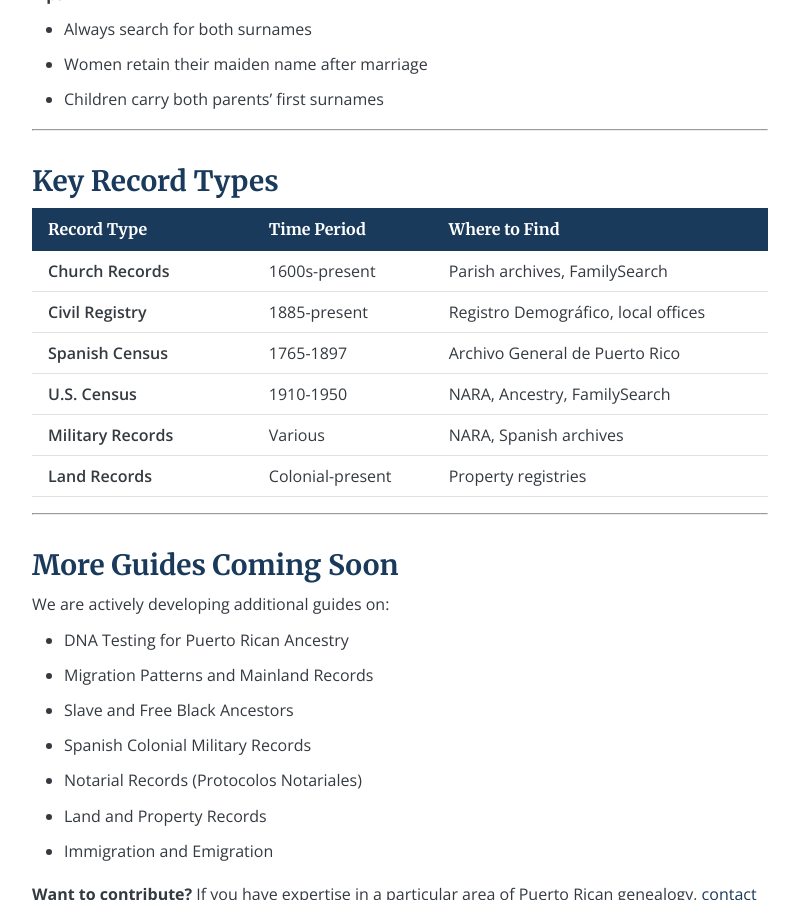
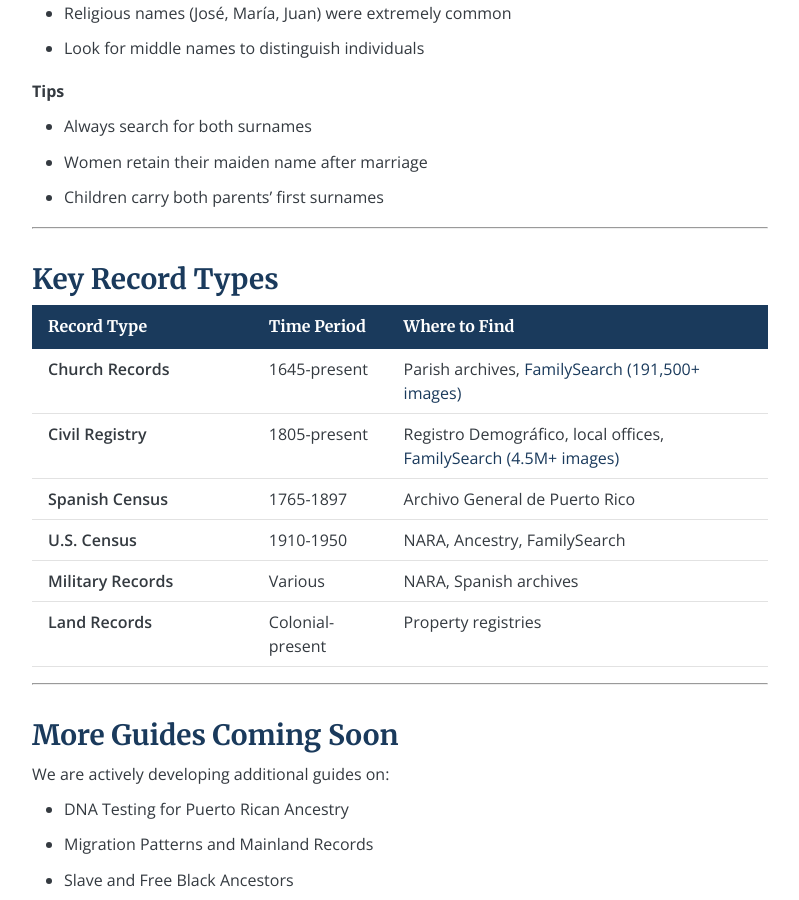
Before and after one commit to SylviaVargas/puertoricangenealogygroup, a Jekyll site: the page built from research-guides.md, in a window 1280 px wide and 900 px high, scrolled down 2173 px. Shown: the whole window, without its empty margins (240-1039 px from the left). Built offline with Jekyll 4.4.1, drawn with Linux system fonts in a browser that asks for light colours; some of the changed text lies outside the part shown.

Commit message:
Update resources.

```diff
--- a/research-guides.md
+++ b/research-guides.md
@@ -32,6 +32,7 @@
   <li><a href="#births">Birth Records (Nacimientos)</a></li>
   <li><a href="#marriages">Marriage Records (Matrimonios)</a></li>
   <li><a href="#deaths">Death Records (Defunciones)</a></li>
+  <li><a href="https://www.familysearch.org/en/search/collection/1682798" target="_blank" rel="noopener">Browse: Civil Registration, 1805–2002</a></li>
 </ul>
 </div>
 
@@ -41,8 +42,9 @@
 <ul>
   <li><a href="#parish">Understanding Parish Records</a></li>
   <li><a href="#baptisms">Baptismal Records</a></li>
-  <li><a href="#church-marriages">Marriage Records</a></li>
+  <li><a href="#church-marriages">Marriage Records</a> · <a href="https://www.familysearch.org/en/search/collection/1807092" target="_blank" rel="noopener">Browse on FamilySearch</a></li>
   <li><a href="#burials">Burial Records</a></li>
+  <li><a href="https://www.familysearch.org/en/search/collection/1807092" target="_blank" rel="noopener">Browse: Catholic Church Records, 1645–2021</a></li>
 </ul>
 </div>
 
@@ -116,8 +118,8 @@
 
 | Record Type | Time Period | Where to Find |
 |-------------|-------------|---------------|
-| Church Records | 1600s-present | Parish archives, FamilySearch |
-| Civil Registry | 1885-present | Registro Demográfico, local offices |
+| Church Records | 1645-present | Parish archives, <a href="https://www.familysearch.org/en/search/collection/1807092" target="_blank" rel="noopener">FamilySearch (191,500+ images)</a> |
+| Civil Registry | 1805-present | Registro Demográfico, local offices, <a href="https://www.familysearch.org/en/search/collection/1682798" target="_blank" rel="noopener">FamilySearch (4.5M+ images)</a> |
 | Spanish Census | 1765-1897 | Archivo General de Puerto Rico |
 | U.S. Census | 1910-1950 | NARA, Ancestry, FamilySearch |
 | Military Records | Various | NARA, Spanish archives |
```
Also changed, not shown: es/guias-investigacion.md (+5 -3 lines).
